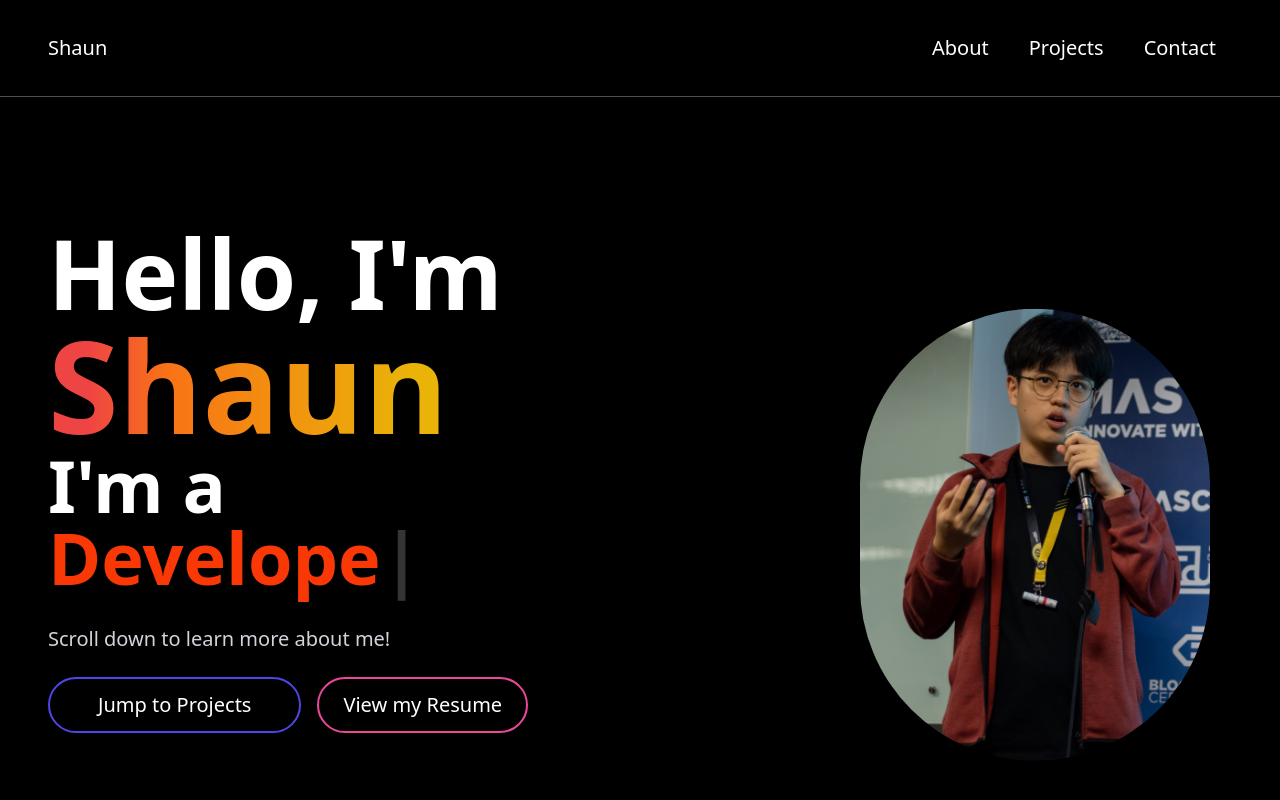
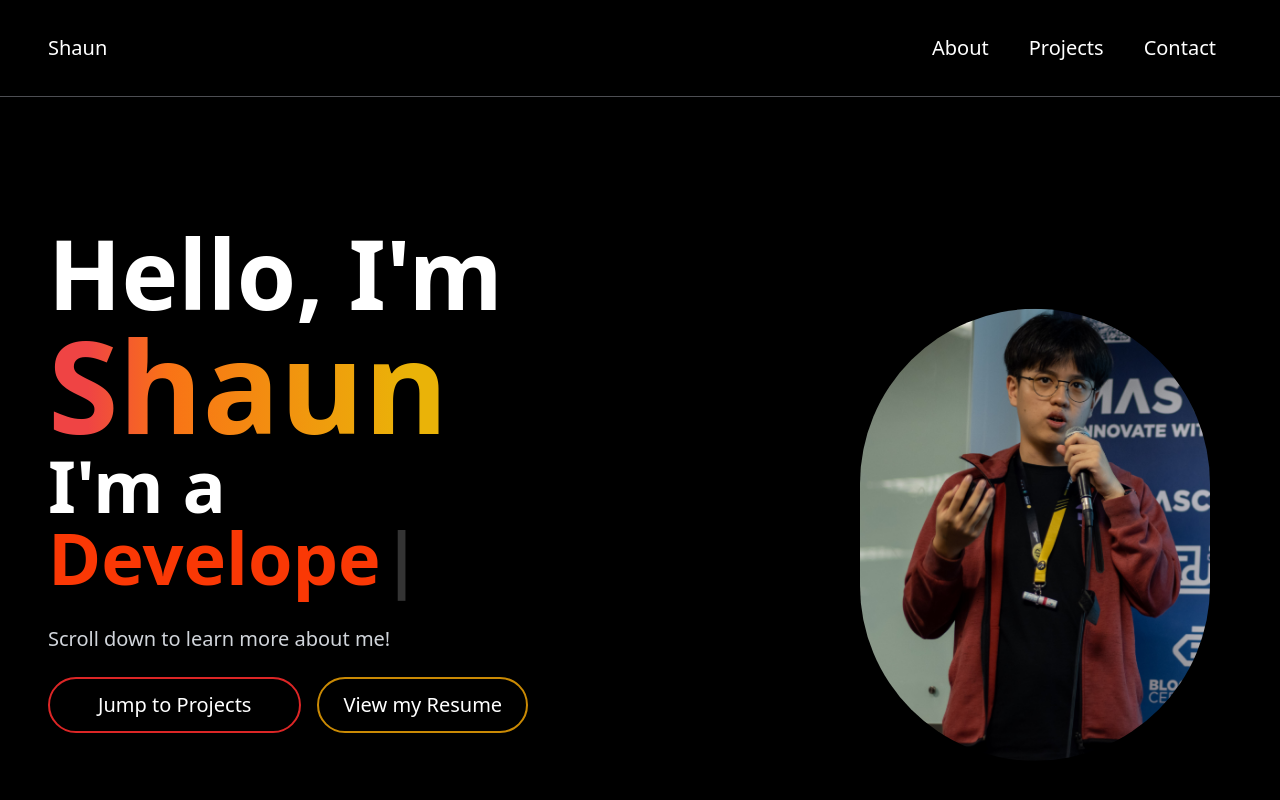
Before and after one commit to ShaunLim08/ShaunPortfolio, a Next.js app: page / in a window 1280 px wide. Shown: the top 800 px of the page. Built offline with nearby package versions, Linux system fonts and the light colour scheme.

Commit message:
feat: buttons

```diff
--- a/components/HeroSection.jsx
+++ b/components/HeroSection.jsx
@@ -55,13 +55,13 @@ const HeroSection = () => {
             </p>
               <Link
                 href="#projects"
-                className="px-12 mb-4 inline-block py-3 rounded-full mr-4 border-solid border-2 border-indigo-600 hover:bg-violet-600">
+                className="px-12 mb-4 inline-block py-3 rounded-full mr-4 border-solid border-2 border-red-600 hover:bg-yellow-600">
                 <span className="text-xl text-white">Jump to Projects</span>
               </Link>
 
               <Link
                 href ="https://drive.google.com/file/d/1SGGXwvWY7Qw2Iuo4iAi30S27vERDUlQw/view?usp=drive_link" target="_blank"
-                className="px-6 inline-block py-3 rounded-full mr-4 border-solid border-2  border-pink-500 hover:bg-pink-400">
+                className="px-6 inline-block py-3 rounded-full mr-4 border-solid border-2  border-yellow-600 hover:bg-red-600">
                 <span className="text-xl text-white">View my Resume</span>
               </Link>
           </motion.div>
--- a/lib/utils.js
+++ b/lib/utils.js
@@ -0,0 +1,6 @@
+// import { clsx } from "clsx";
+// import { twMerge } from "tailwind-merge";
+
+// export function cn(...inputs) {
+//   return twMerge(clsx(inputs));
+// }
--- a/tailwind.config.js
+++ b/tailwind.config.js
@@ -4,9 +4,9 @@ module.exports = {
     './pages/**/*.{js,ts,jsx,tsx,mdx}',
     './components/**/*.{js,ts,jsx,tsx,mdx}',
     './app/**/*.{js,ts,jsx,tsx,mdx}',
-    './src/**/*.{ts,tsx}', // Added from the second configuration
+    './src/**/*.{ts,tsx}',
   ],
-  darkMode: 'class', // Included darkMode setting from the second configuration
+  darkMode: 'class',
   theme: {
     extend: {
       backgroundImage: {
@@ -24,10 +24,20 @@ module.exports = {
           },
         },
       },
+      colors: {
+        // Define your light mode colors here
+        light: {
+          background: '#ffffff',
+          text: '#333333',
+          primary: '#3490dc',
+          secondary: '#ffed4a',
+          accent: '#f6993f',
+        },
+      },
     },
   },
   plugins: [
-    addVariablesForColors, // Added from the second configuration
+    addVariablesForColors,
   ],
 };
 
```
Also changed, not shown: components/InfiniteMovingCards.jsx (+45 -0 lines).
